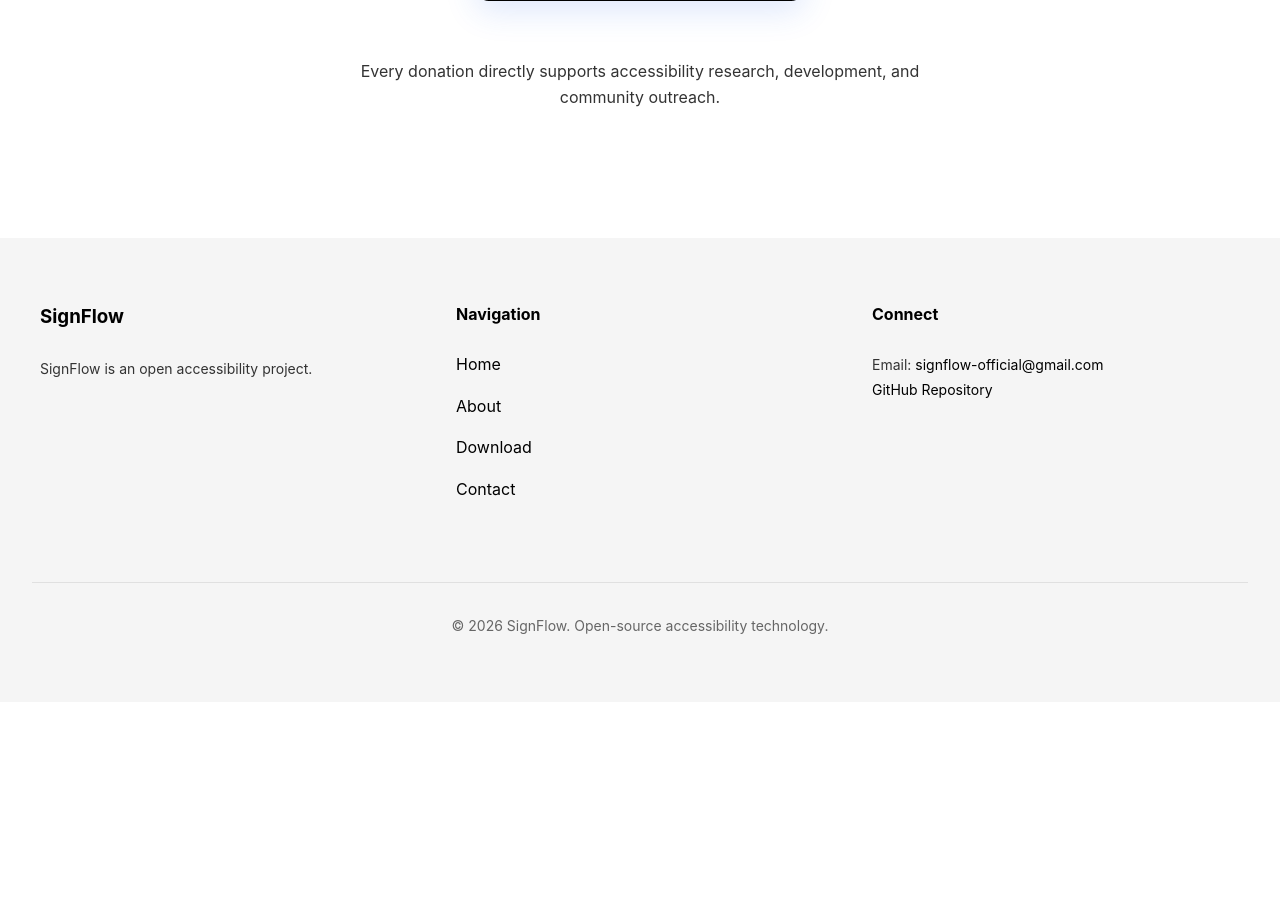
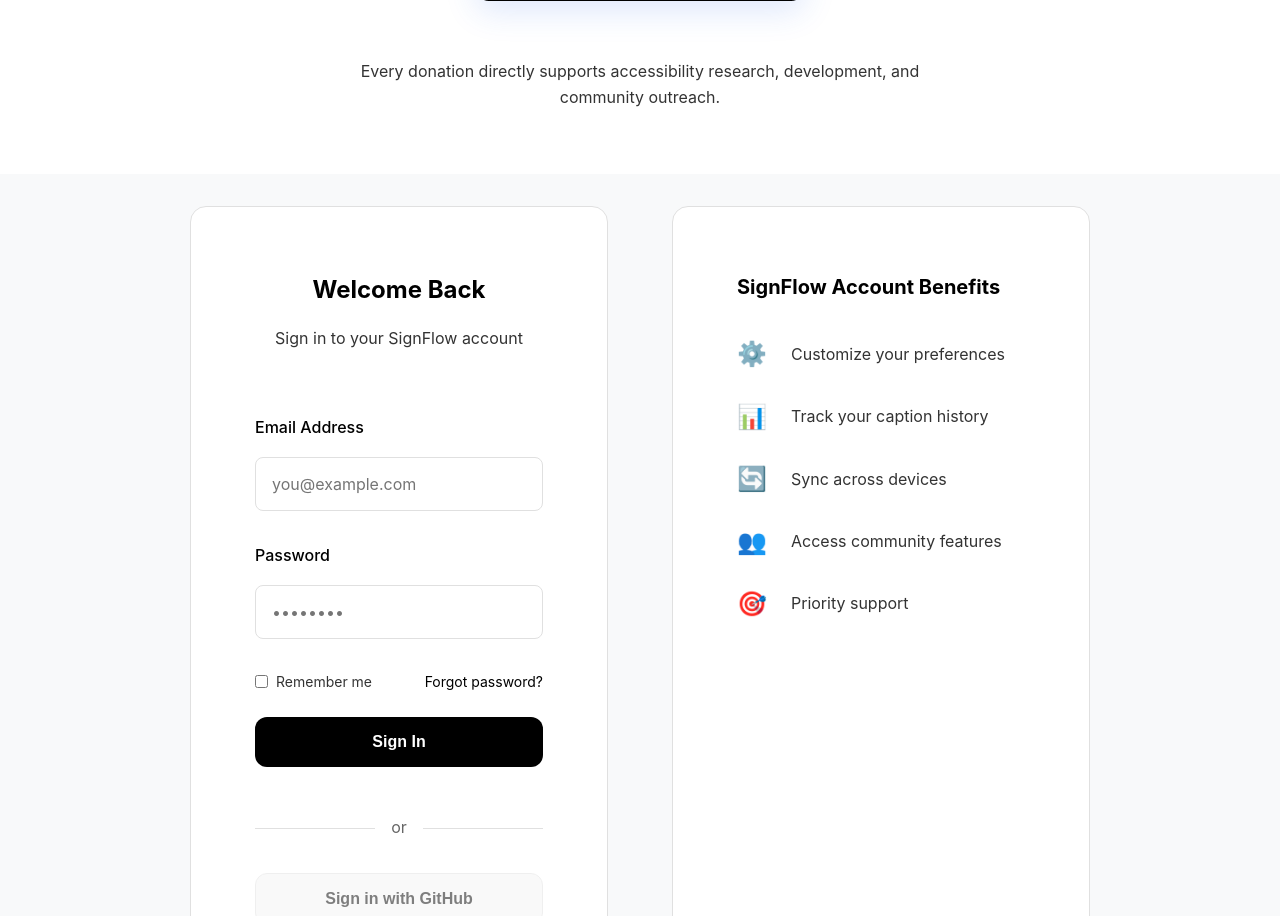
Before and after one commit to HariVarna/SignFlow_Landing_Page, a Flask app: page / in a window 1280 px wide. Shown: the part 5584-6500 px from the top of the page. Before the commit the page ends 6218 px from the top, so only its background shows below. Run offline with Flask 3, Linux system fonts and the light colour scheme.

Commit message:
fixed login and theme

```diff
--- a/static/js/main.js
+++ b/static/js/main.js
@@ -284,7 +284,8 @@ function updateNavFromScroll() {
         { hash: '#why-matters', element: document.querySelector('#why-matters'), top: 0 },
         { hash: '#how-works', element: document.querySelector('#how-works'), top: 0 },
         { hash: '#download', element: document.querySelector('#download'), top: 0 },
-        { hash: '#donate', element: document.querySelector('#donate'), top: 0 }
+        { hash: '#donate', element: document.querySelector('#donate'), top: 0 },
+        { hash: '#login', element: document.querySelector('#login'), top: 0 }
     ];
 
     let activeHash = '#home';
--- a/static/js/theme-toggle.js
+++ b/static/js/theme-toggle.js
@@ -44,7 +44,11 @@ class ThemeToggle {
         const currentTheme = savedTheme || systemTheme;
 
         // Apply the theme on page load
-        this.setTheme(currentTheme, false);
+        if (savedTheme) {
+            this.setTheme(currentTheme, true);
+        } else {
+            this.setTheme(currentTheme, false);
+        }
 
         // Add click listener to toggle button
         this.themeToggleBtn.addEventListener('click', () => this.toggleTheme());
--- a/templates/base.html
+++ b/templates/base.html
@@ -27,7 +27,7 @@
                 <a href="{{ url_for('index') }}#how-works" class="nav-link" data-scroll="how-works">How It Works</a>
                 <a href="{{ url_for('index') }}#download" class="nav-link" data-scroll="download">Download</a>
                 <a href="{{ url_for('index') }}#donate" class="nav-link nav-donate" data-scroll="donate">Donate</a>
-                <a href="{{ url_for('login') }}" class="nav-link">Login</a>
+                <a href="{{ url_for('index') }}#login" class="nav-link" data-scroll="login">Login</a>
 
                 <!-- Active link indicator -->
                 <div class="nav-underline"></div>
--- a/templates/index.html
+++ b/templates/index.html
@@ -261,6 +261,83 @@
     </div>
 </section>
 
+<!-- Login Section -->
+<section id="login" class="login-section">
+    <div class="login-container">
+        <div class="login-card">
+            <div class="login-header">
+                <h1>Welcome Back</h1>
+                <p>Sign in to your SignFlow account</p>
+            </div>
+
+            <form class="login-form" action="{{ url_for('login') }}" method="POST">
+                <div class="form-group">
+                    <label for="login-email">Email Address</label>
+                    <input type="email" id="login-email" name="email" placeholder="you@example.com" autocomplete="email" required>
+                </div>
+
+                <div class="form-group">
+                    <label for="login-password">Password</label>
+                    <input type="password" id="login-password" name="password" placeholder="••••••••" autocomplete="current-password" required>
+                </div>
+
+                <div class="form-options">
+                    <label class="checkbox-group">
+                        <input type="checkbox" name="remember">
+                        <span>Remember me</span>
+                    </label>
+                    <a href="{{ url_for('contact') }}" class="forgot-password">Forgot password?</a>
+                </div>
+
+                <button type="submit" class="btn btn-primary btn-full">Sign In</button>
+            </form>
+
+            <div class="login-divider">
+                <span>or</span>
+            </div>
+
+            <div class="social-login">
+                <button class="btn btn-social" disabled>
+                    <span>Sign in with GitHub</span>
+                </button>
+                <button class="btn btn-social" disabled>
+                    <span>Sign in with Google</span>
+                </button>
+            </div>
+
+            <div class="login-footer">
+                <p>Don't have an account? <a href="{{ url_for('contact') }}">Sign up here</a></p>
+            </div>
+        </div>
+
+        <div class="login-info">
+            <h2>SignFlow Account Benefits</h2>
+            <ul>
+                <li>
+                    <span class="benefit-icon">⚙️</span>
+                    <span>Customize your preferences</span>
+                </li>
+                <li>
+                    <span class="benefit-icon">📊</span>
+                    <span>Track your caption history</span>
+                </li>
+                <li>
+                    <span class="benefit-icon">🔄</span>
+                    <span>Sync across devices</span>
+                </li>
+                <li>
+                    <span class="benefit-icon">👥</span>
+                    <span>Access community features</span>
+                </li>
+                <li>
+                    <span class="benefit-icon">🎯</span>
+                    <span>Priority support</span>
+                </li>
+            </ul>
+        </div>
+    </div>
+</section>
+
 {% endblock %}
 
 {% block scripts %}
```
